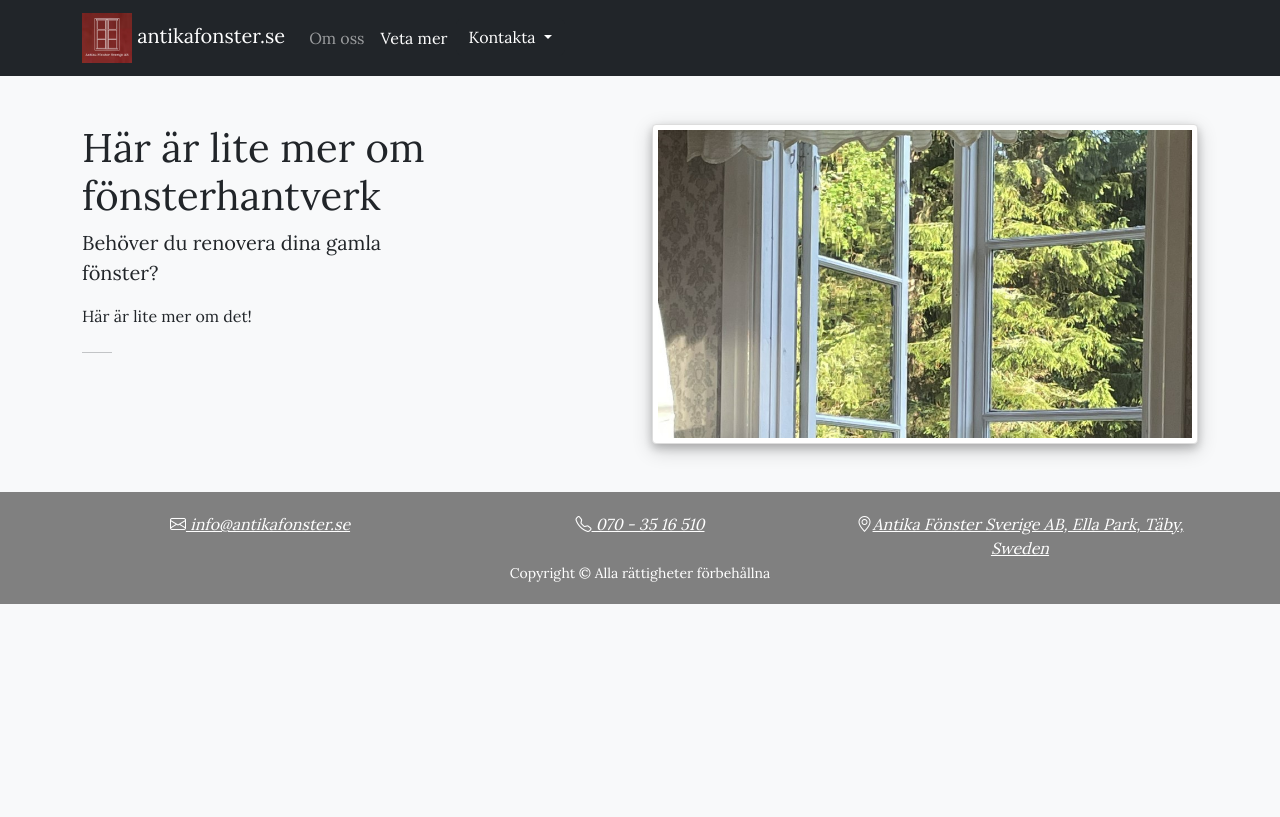
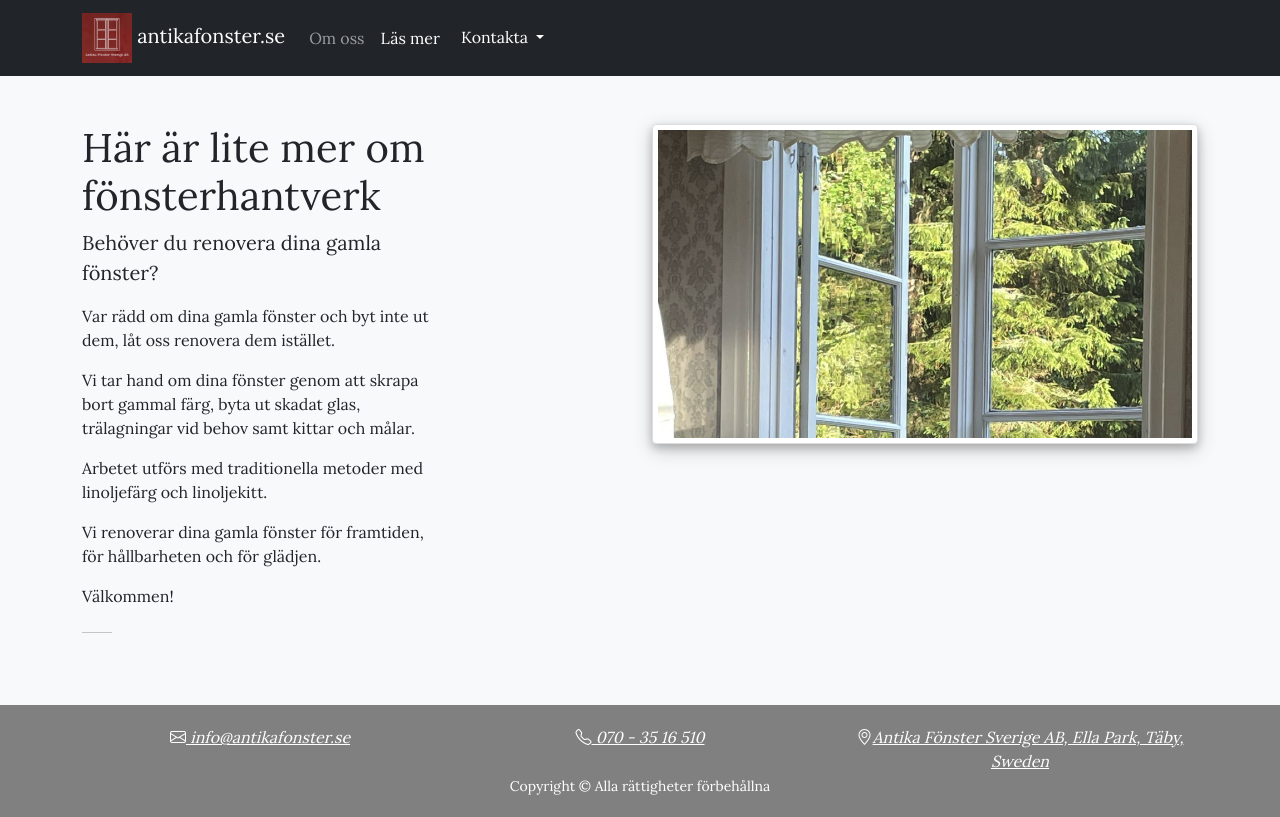
Before and after one commit to Johangard/Johangard.github.io, a website: page more.html in a window 1280 px wide. Drawn offline with nearby package versions, Linux system fonts and the light colour scheme.

Commit message:
added text to read more and change name form want to now more to read more

```diff
--- a/more.html
+++ b/more.html
@@ -38,7 +38,7 @@
             </li>
 
             <li class="nav-item">
-              <a class="nav-link active" href="more.html"> Veta mer </a>
+              <a class="nav-link active" href="more.html"> Läs mer </a>
             </li>
 
            <li class="nav-item dropdown">
@@ -74,8 +74,23 @@
           Behöver du renovera dina gamla fönster?
         </p>
         <p>
-            Här är lite mer om det!
+          Var rädd om dina gamla fönster och byt inte ut dem, låt oss renovera dem istället.
         </p>
+        <p>
+          Vi tar hand om dina fönster genom att skrapa bort gammal färg, byta ut skadat glas, trälagningar vid behov samt kittar och målar.
+        </p>
+        <p>
+          Arbetet utförs med traditionella metoder med linoljefärg och linoljekitt.
+        </p>
+        <p>
+          Vi renoverar dina gamla fönster för framtiden, för hållbarheten och för glädjen.
+        </p>
+        <p>
+          Välkommen!
+        </p>
+
+
+
         <hr class="col-1 my-4">
         <p></p>
       </div>
```
Also changed, not shown: about.html (+1 -1 lines), index.html (+2 -2 lines).
